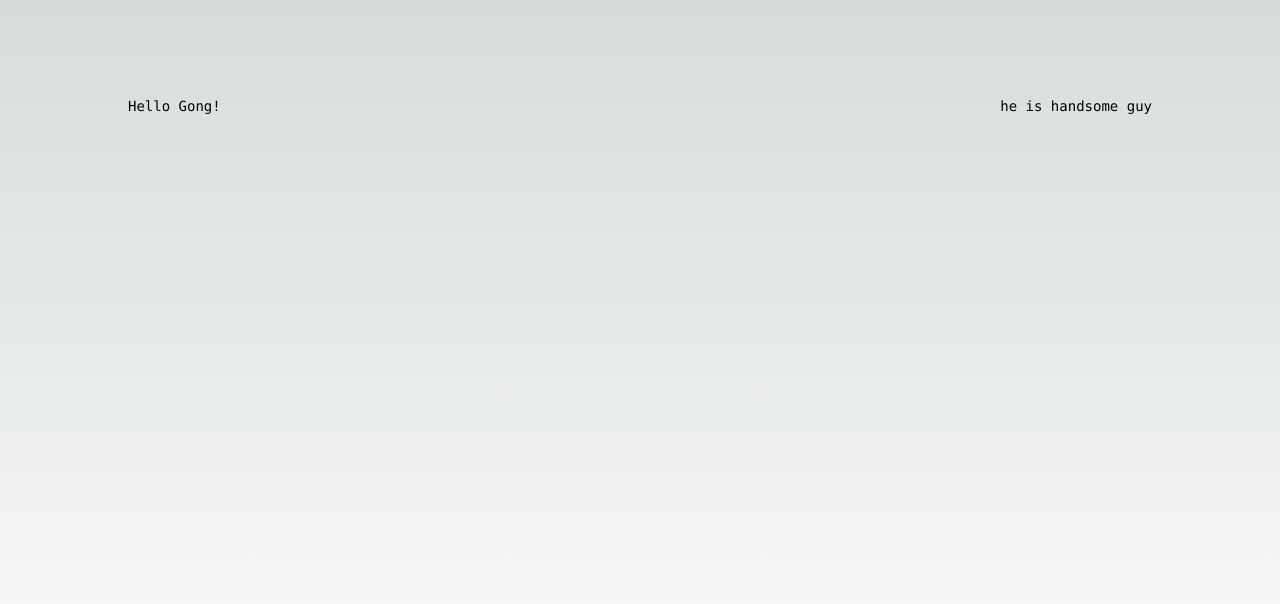
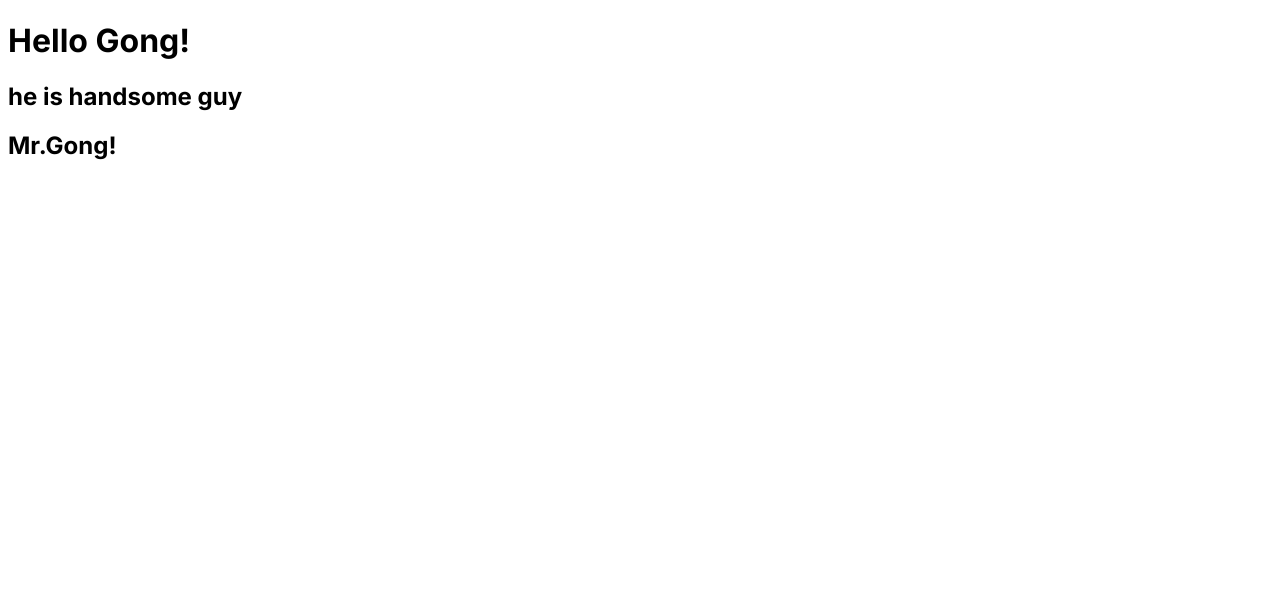
Before and after one commit to KimInteger/fetchNote, a Next.js app: page / in a window 1280 px wide. Shown: the top 604 px of the page. Built offline with nearby package versions, Linux system fonts and the light colour scheme.

Commit message:
test | test
amplify test

```diff
--- a/src/app/layout.tsx
+++ b/src/app/layout.tsx
@@ -1,6 +1,5 @@
 import type { Metadata } from "next";
 import { Inter } from "next/font/google";
-import "./globals.css";
 
 const inter = Inter({ subsets: ["latin"] });
 
--- a/src/app/page.tsx
+++ b/src/app/page.tsx
@@ -2,11 +2,10 @@ import Image from "next/image";
 
 export default function Home() {
   return (
-    <main className="flex min-h-screen flex-col items-center justify-between p-24">
-      <div className="z-10 w-full max-w-5xl items-center justify-between font-mono text-sm lg:flex">
-        <h1>Hello Gong!</h1>
-        <h2>he is handsome guy</h2>
-      </div>
-    </main>
+    <>
+    <h1>Hello Gong!</h1>
+    <h2>he is handsome guy</h2>
+    <h2>Mr.Gong!</h2>
+    </>
   );
 }
--- /dev/null
+++ b/src/app/styles/writeField.module.css
@@ -0,0 +1,4 @@
+#writeField {
+  width: auto;
+  height: auto;
+}
```
